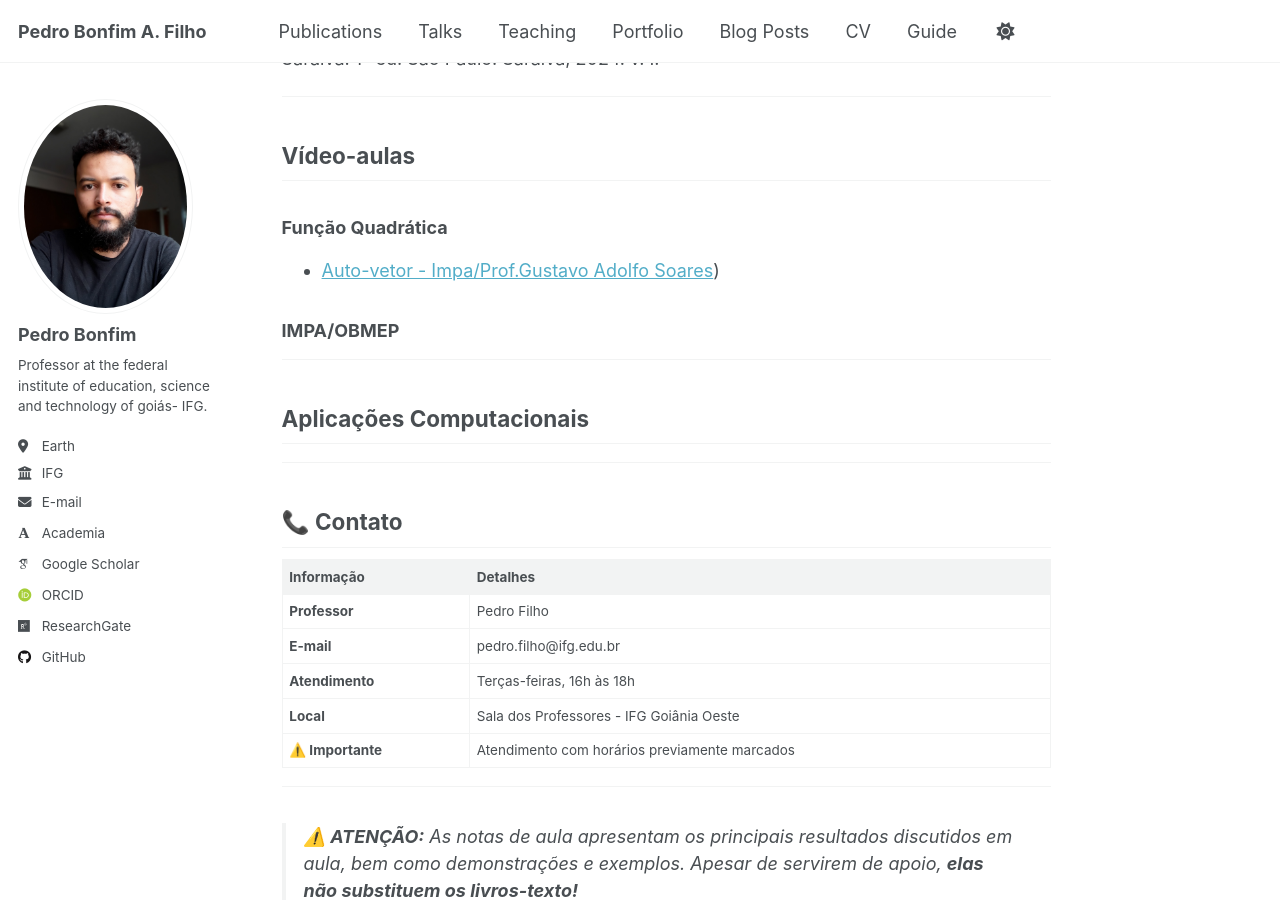
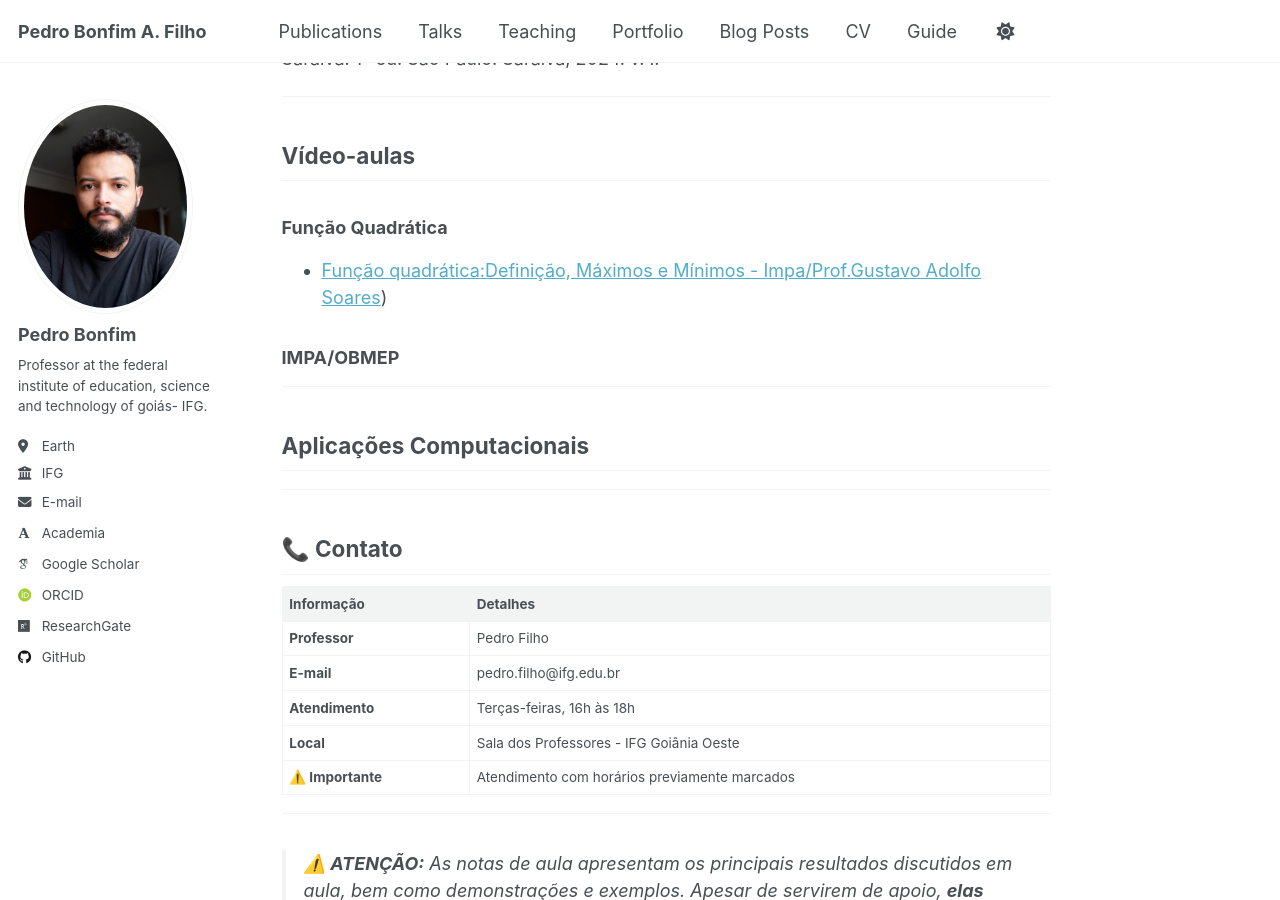
Before and after one commit to pedroassuncaofilho/pedroassuncaofilho.github.io, a Jekyll site: the page built from _teaching/matematica1.md, in a window 1280 px wide and 900 px high, scrolled down 1425 px. Built offline with Jekyll 4.4.1, drawn with Linux system fonts in a browser that asks for light colours; some web fonts are replaced.

Commit message:
Update video link for Função Quadrática section

```diff
--- a/_teaching/matematica1.md
+++ b/_teaching/matematica1.md
@@ -52,7 +52,7 @@ Iezzi, Gelson; Degenszajn, David; Tamari, Marcio; Pasmanik, Guilherme. Identidad
 
 ###  Função Quadrática
 
-- [Auto-vetor - Impa/Prof.Gustavo Adolfo Soares](https://www.youtube.com/watch?v=NbFFMlXlm3o))
+- [Função quadrática:Definição, Máximos e Mínimos - Impa/Prof.Gustavo Adolfo Soares](https://www.youtube.com/watch?v=NbFFMlXlm3o))
 
 
 
```
